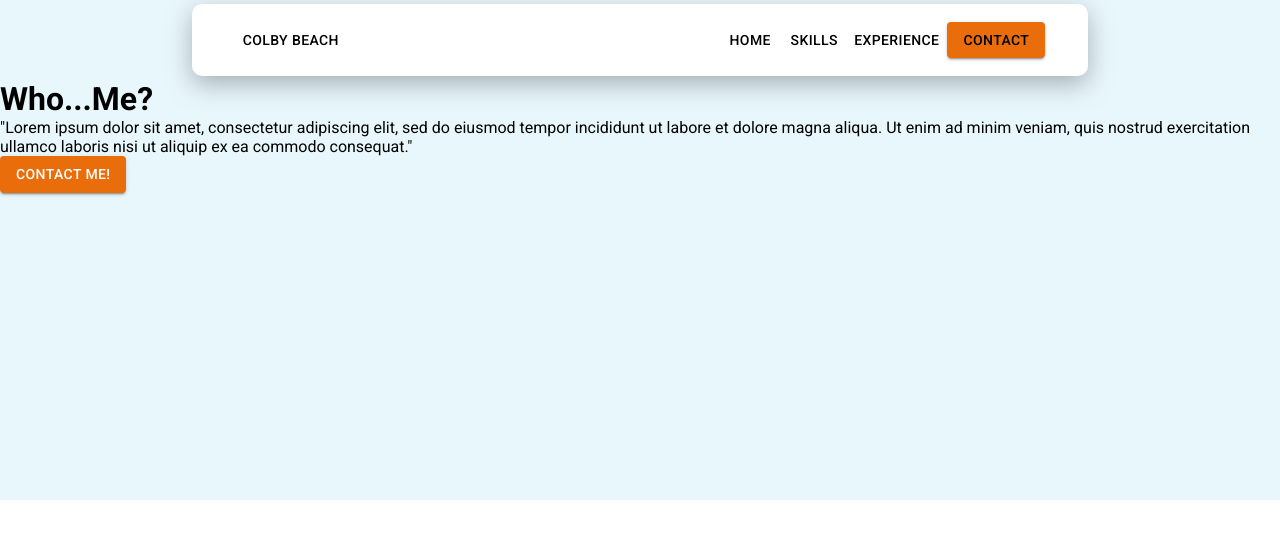
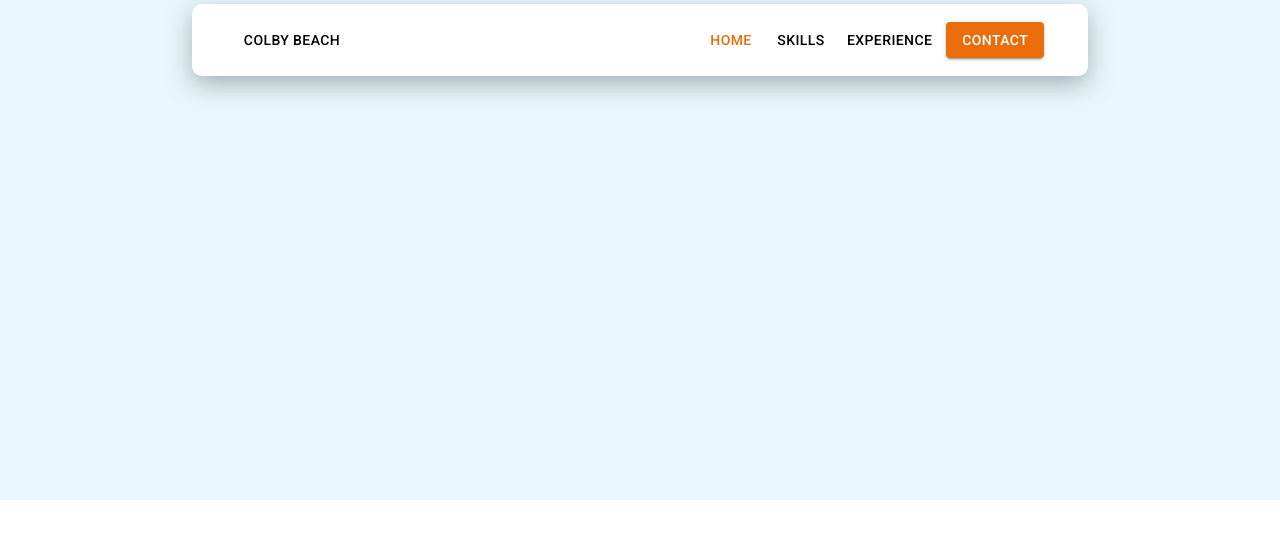
Before and after one commit to colbybeach/colbybeach.github.io, a React (Create React App) app in the folder React Overhaul/Client/: page / in a window 1280 px wide. Shown: the top 538 px of the page. Built offline with nearby package versions, Linux system fonts and the light colour scheme.

Commit message:
Updated nav bar

```diff
--- a/React Overhaul/Client/src/Components/Sections/MainBanner/MainBanner.jsx
+++ b/React Overhaul/Client/src/Components/Sections/MainBanner/MainBanner.jsx
@@ -5,7 +5,7 @@ import Button from '@mui/material/Button'
 export default function MainBanner() {
   return (
     <div id="MainBannerContainer">
-      <h1>Who...Me?</h1>
+      {/* <h1>Who...Me?</h1>
       <p>"Lorem ipsum dolor sit amet, consectetur
         adipiscing elit, sed do eiusmod tempor incididunt
         ut labore et dolore magna aliqua. Ut enim ad minim veniam,
@@ -14,7 +14,7 @@ export default function MainBanner() {
 
 
         <Button style={{backgroundColor: 'var(--main-secondary-1)'}}
-                variant="contained" href="#contact">Contact Me!</Button>
+                variant="contained" href="#contact">Contact Me!</Button> */}
 
     </div>
   )
--- a/React Overhaul/Client/src/Components/Sections/NavBar/NavBar.css
+++ b/React Overhaul/Client/src/Components/Sections/NavBar/NavBar.css
@@ -28,9 +28,7 @@
     align-items: center;
 }
 
-#NavBarSecondaryContainer a{
-    color: black !important;
-}
+
 
 .buttonActive{
     color: var(--main-secondary-1) !important;
--- a/React Overhaul/Client/src/Components/Sections/NavBar/NavBar.jsx
+++ b/React Overhaul/Client/src/Components/Sections/NavBar/NavBar.jsx
@@ -16,7 +16,7 @@ export default function NavBar() {
                 <Button className='buttonActive' variant="text" href="#">Home</Button>
                 <Button variant="text" href="#skills">Skills</Button>
                 <Button variant="text" href="#experience">Experience</Button>
-                <Button style={{backgroundColor: 'var(--main-secondary-1)'}}
+                <Button className='containedButton'
                 variant="contained" href="#contact">Contact</Button>
             </div>
 
--- a/React Overhaul/Client/src/index.css
+++ b/React Overhaul/Client/src/index.css
@@ -15,3 +15,14 @@ body {
     font-family: 'Roboto', Arial, Helvetica, sans-serif;
     scroll-behavior: smooth;
 }
+
+/**Should probably go into its own button class*/
+a{
+    color: black !important;
+    margin: 3px !important;
+}
+
+.containedButton{
+    background-color: var(--main-secondary-1) !important;
+    color: white !important;
+}
```
